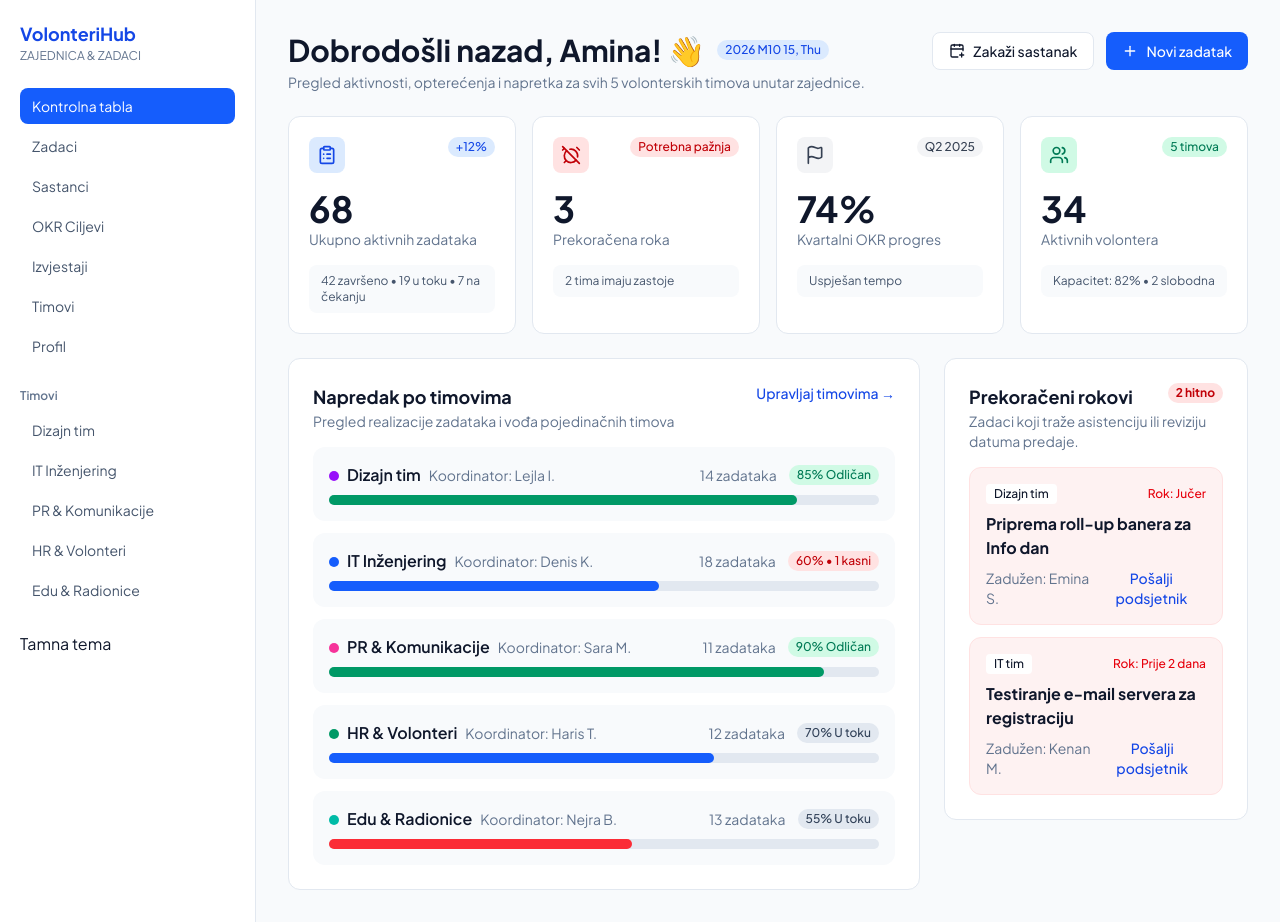
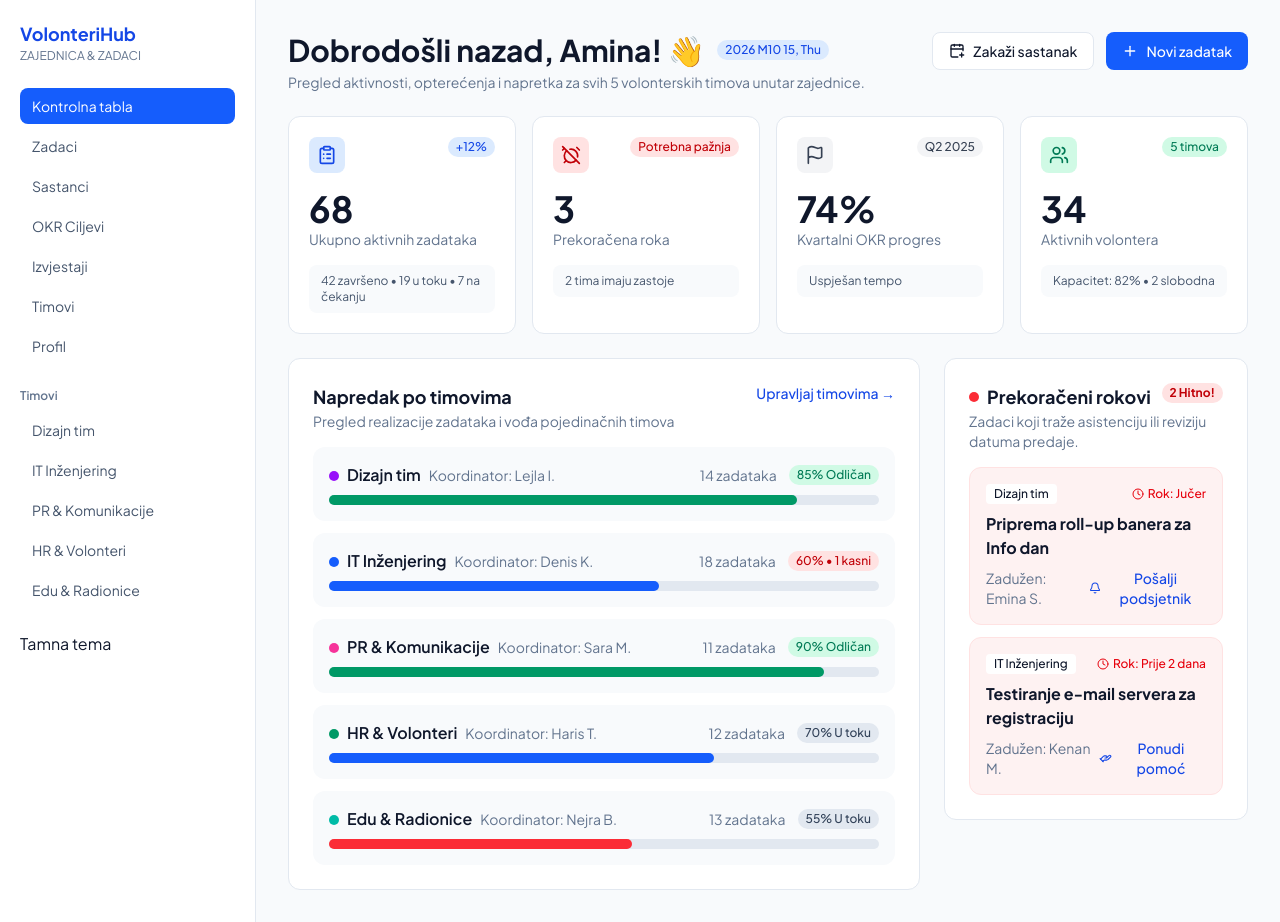
Before and after one commit to Emrahalibasic1/most-app-vol, a React (Vite) app in the folder client/: page / in a window 1280 px wide. Built offline with nearby package versions, Linux system fonts and the light colour scheme.

Commit message:
Add per-task actions and icons to OverdueTasks

```diff
--- a/client/src/components/OverDueTask.tsx
+++ b/client/src/components/OverDueTask.tsx
@@ -1,14 +1,23 @@
+import { Bell, Clock, HandHelping } from "lucide-react";
 import type { OverdueTask } from "../data/mockDashboard";
 
 type Props = { tasks: OverdueTask[] };
+
+const actions = {
+  reminder: { label: "Pošalji podsjetnik", icon: Bell },
+  help: { label: "Ponudi pomoć", icon: HandHelping },
+};
 
 function OverdueTasks({ tasks }: Props) {
   return (
     <section className="rounded-xl border border-slate-200 bg-white p-6 dark:border-slate-700 dark:bg-slate-800">
       <div className="flex items-start justify-between">
-        <h2 className="text-lg font-bold">Prekoračeni rokovi</h2>
+        <h2 className="flex items-center text-lg font-bold">
+          <span className="mr-2 inline-block h-2.5 w-2.5 rounded-full bg-red-500" />
+          Prekoračeni rokovi
+        </h2>
         <span className="rounded-full bg-red-100 px-2 py-0.5 text-xs font-bold text-red-700 dark:bg-red-950 dark:text-red-300">
-          {tasks.length} hitno
+          {tasks.length} Hitno!
         </span>
       </div>
       <p className="text-sm text-slate-500 dark:text-slate-400">
@@ -16,7 +25,11 @@ function OverdueTasks({ tasks }: Props) {
       </p>
 
       <div className="mt-4 space-y-3">
-        {tasks.map((task) => (
+        {tasks.map((task) => {
+          const action = actions[task.action];
+          const ActionIcon = action.icon;
+
+          return (
             <div
               key={task.id}
               className="rounded-xl border border-red-100 bg-red-50 p-4 dark:border-red-900 dark:bg-red-950/40"
@@ -25,7 +38,8 @@ function OverdueTasks({ tasks }: Props) {
                 <span className="rounded bg-white px-2 py-0.5 font-medium dark:bg-slate-700">
                   {task.team}
                 </span>
-              <span className="font-medium text-red-600 dark:text-red-400">
+                <span className="flex items-center gap-1 font-medium text-red-600 dark:text-red-400">
+                  <Clock size={12} />
                   Rok: {task.due}
                 </span>
               </div>
@@ -36,12 +50,14 @@ function OverdueTasks({ tasks }: Props) {
                 <span className="text-slate-500 dark:text-slate-400">
                   Zadužen: {task.assignee}
                 </span>
-              <button className="font-medium text-blue-700 dark:text-blue-400">
-                Pošalji podsjetnik
+                <button className="flex items-center gap-1 font-medium text-blue-700 hover:underline dark:text-blue-400">
+                  <ActionIcon size={14} />
+                  {action.label}
                 </button>
               </div>
             </div>
-        ))}
+          );
+        })}
       </div>
     </section>
   );
--- a/client/src/data/mockDashboard.ts
+++ b/client/src/data/mockDashboard.ts
@@ -14,6 +14,7 @@ export type OverdueTask = {
   title: string;
   assignee: string;
   due: string;
+  action: "reminder" | "help" ;
 };
 
 export const teams: Team[] = [
@@ -25,6 +26,6 @@ export const teams: Team[] = [
 ];
 
 export const overdueTasks: OverdueTask[] = [
-  { id: 1, team: "Dizajn tim", title: "Priprema roll-up banera za Info dan", assignee: "Emina S.", due: "Jučer" },
-  { id: 2, team: "IT tim", title: "Testiranje e-mail servera za registraciju", assignee: "Kenan M.", due: "Prije 2 dana" },
+  { id: 1, team: "Dizajn tim", title: "Priprema roll-up banera za Info dan", assignee: "Emina S.", due: "Jučer", action: "reminder" },
+  { id: 2, team: "IT Inženjering", title: "Testiranje e-mail servera za registraciju", assignee: "Kenan M.", due: "Prije 2 dana", action: "help" },
 ];
```
Lines whose indentation alone changed are shown as unchanged.
